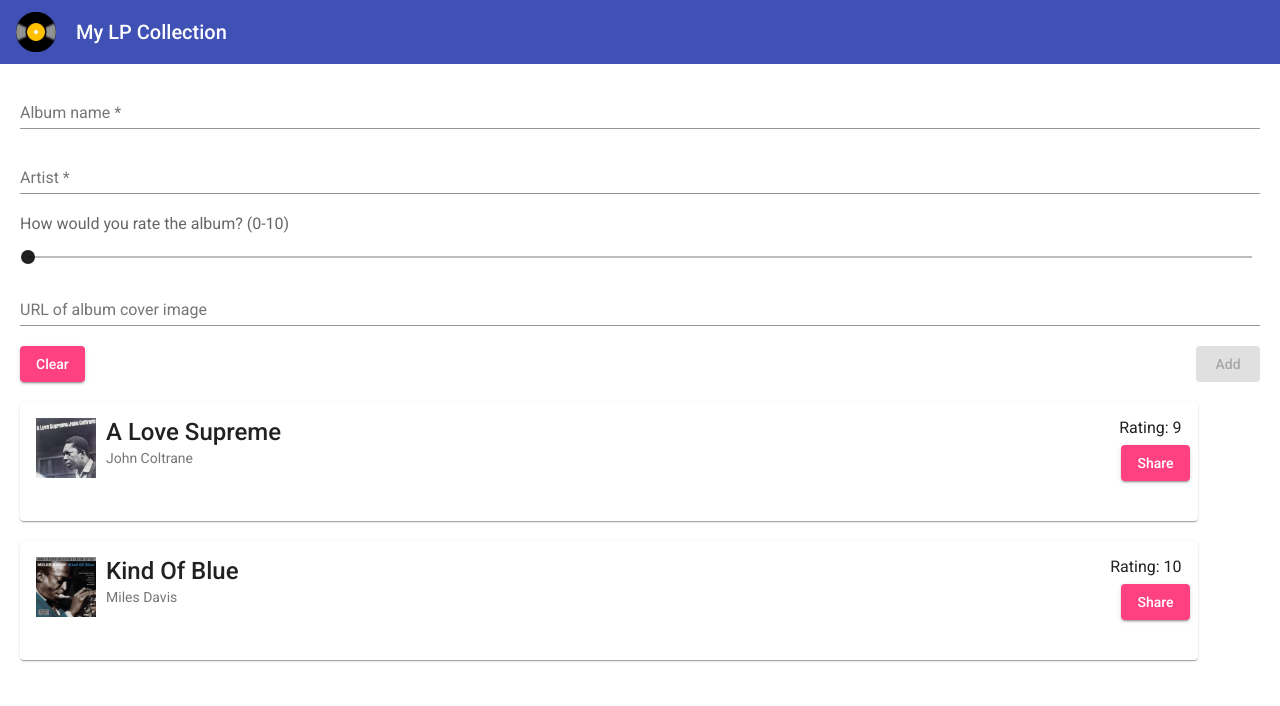
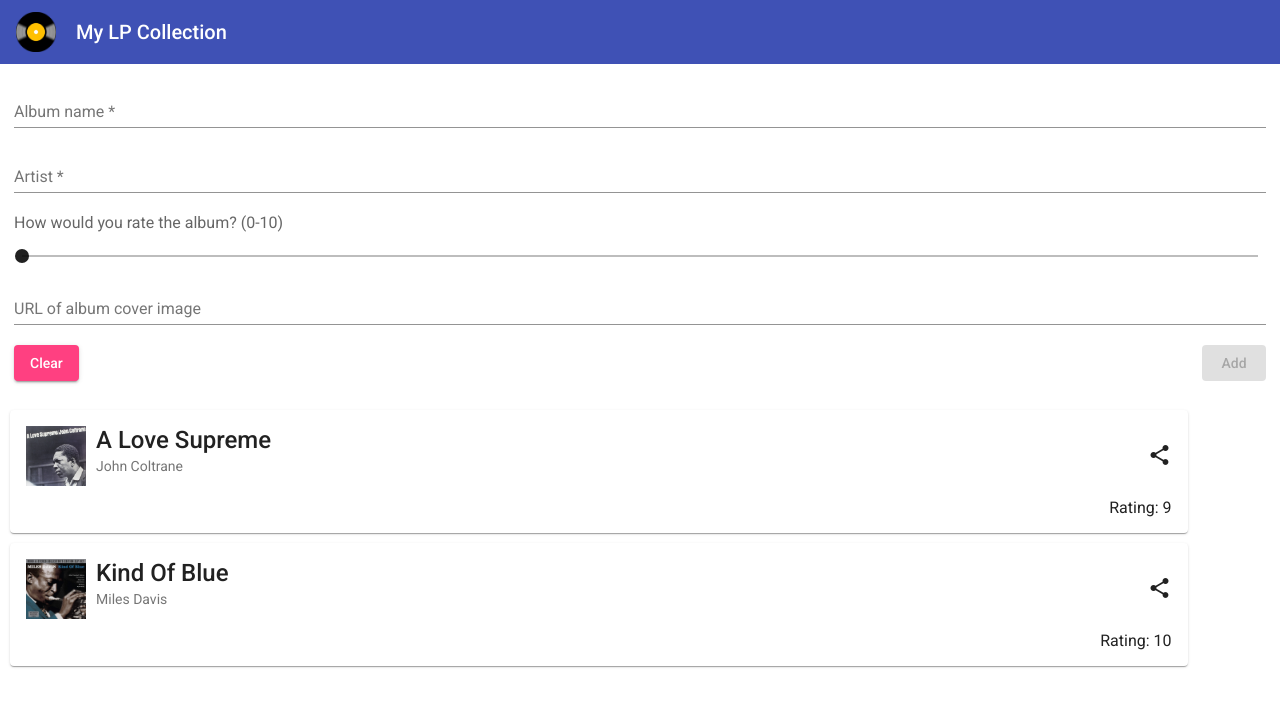
Before and after one commit to chanjl/lp-collection-app, an Angular app: page / in a window 1280 px wide. Shown: the top 706 px of the page. Built offline with nearby package versions, Linux system fonts and the light colour scheme.

Commit message:
added share button

```diff
--- a/src/app/app.component.css
+++ b/src/app/app.component.css
@@ -2,3 +2,22 @@
     height: 40px;
     margin-right: 20px;
 }
+
+.header {
+    position: sticky;
+    left: 0px;
+    top: 0px;
+    z-index: 1000;
+    background-color: white;
+}
+
+app-lp-enter {
+    margin: 1px;
+}
+
+app-lp-list {
+    position: relative;
+    left: 0px;
+    top: 0px;
+    z-index: -1;
+}
--- a/src/app/app.component.html
+++ b/src/app/app.component.html
@@ -1,3 +1,4 @@
+<div class="header">
 <mat-toolbar color="primary" fxLayout="row column" fxLayoutAlign="space-between center">
   <div fxLayout="row column" fxLayoutAlign="center center">
     <img src="assets/icon.png" class="logo">
@@ -5,4 +6,5 @@
   </div>
 </mat-toolbar>
 <app-lp-enter (addLP)=addToList($event)></app-lp-enter>
+</div>
 <app-lp-list [myList]="LPList"></app-lp-list>
--- a/src/app/components/lp-enter.component.css
+++ b/src/app/components/lp-enter.component.css
@@ -7,5 +7,6 @@ mat-slider {
 }
 
 form {
-    margin: 20px;
+    margin-left: 14px;
+    margin-right: 14px;
 }
--- a/src/app/components/lp-enter.component.html
+++ b/src/app/components/lp-enter.component.html
@@ -22,7 +22,7 @@
       </mat-hint>
     </div>
     <div>
-      <mat-slider #ratingField="ngModel" name="lp-rating" max=10 min=0 thumbLabel ngModel></mat-slider>
+      <mat-slider #ratingField="ngModel" name="lp-rating" value=0 max=10 min=0 thumbLabel ngModel></mat-slider>
     </div>
     <div>
       <mat-form-field>
--- a/src/app/components/lp-enter.component.ts
+++ b/src/app/components/lp-enter.component.ts
@@ -28,17 +28,23 @@ export class LpEnterComponent implements OnInit {
 
   clear() {
     this.addLPForm.reset();
+    this.addLPForm.value["lp-rating"] = 0;
   }
 
   toAdd() {
     let url = "";
     url = this.addLPForm.value["lp-image"];
-    if (url.length <= 0) //revert to default icon
+    if (url == null || url.length <= 0) //revert to default icon
       url = "assets/default.png";
+
+    let _rating = 0;
+    _rating = this.addLPForm.value["lp-rating"];
+    if (_rating == null || _rating <= 0)
+    _rating = 0;
     const eventObject: LPItem = {
       name: this.addLPForm.value["lp-name"],
       artist: this.addLPForm.value["lp-artist"],
-      rating: this.addLPForm.value["lp-rating"],
+      rating: _rating,
       image: url
     }
     this.addLP.next(eventObject);
--- a/src/app/components/lp-list.component.css
+++ b/src/app/components/lp-list.component.css
@@ -5,5 +5,5 @@
 
 mat-card {
     width: 92%;
-    margin: 20px;
+    margin: 10px;
 }
--- a/src/app/components/lp-list.component.html
+++ b/src/app/components/lp-list.component.html
@@ -16,10 +16,12 @@
         </div>
         <span fxFlex></span>
         <div fxLayout="column row" fxLayoutAlign="end end">
+            <mat-card-actions>
+                <button mat-icon-button>
+                    <mat-icon aria-label="share">share</mat-icon>
+                </button>
+            </mat-card-actions>
             <span>Rating: {{l.rating}}</span>
-            <mat-card-actions>
-                <button class="custombutton" mat-raised-button color="accent">Share</button>
-            </mat-card-actions>
         </div>
     </mat-card>
 </div>
--- a/src/app/material.module.ts
+++ b/src/app/material.module.ts
@@ -6,9 +6,10 @@ import { MatFormFieldModule } from '@angular/material/form-field';
 import { MatInputModule } from '@angular/material/input';
 import { MatCardModule } from '@angular/material/card';
 import { MatSliderModule } from '@angular/material/slider';
+import { MatIconModule } from '@angular/material/icon'
 
 const MODULES = [MatToolbarModule,
-    MatButtonModule, MatFormFieldModule, MatInputModule, MatCardModule, MatSliderModule];
+    MatButtonModule, MatFormFieldModule, MatInputModule, MatCardModule, MatSliderModule, MatIconModule];
 
 @NgModule({
     imports: MODULES,
```
Also changed, not shown: src/assets/share.png (added).
